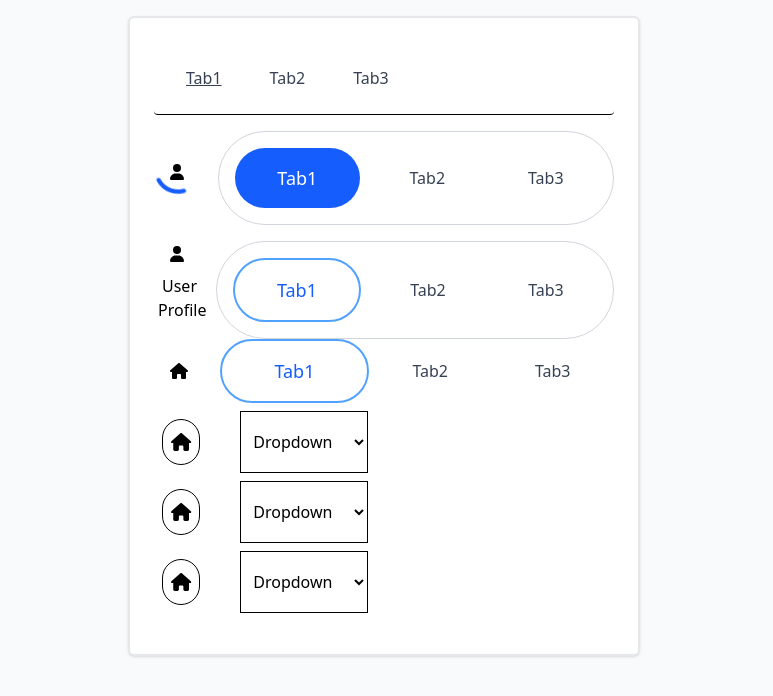
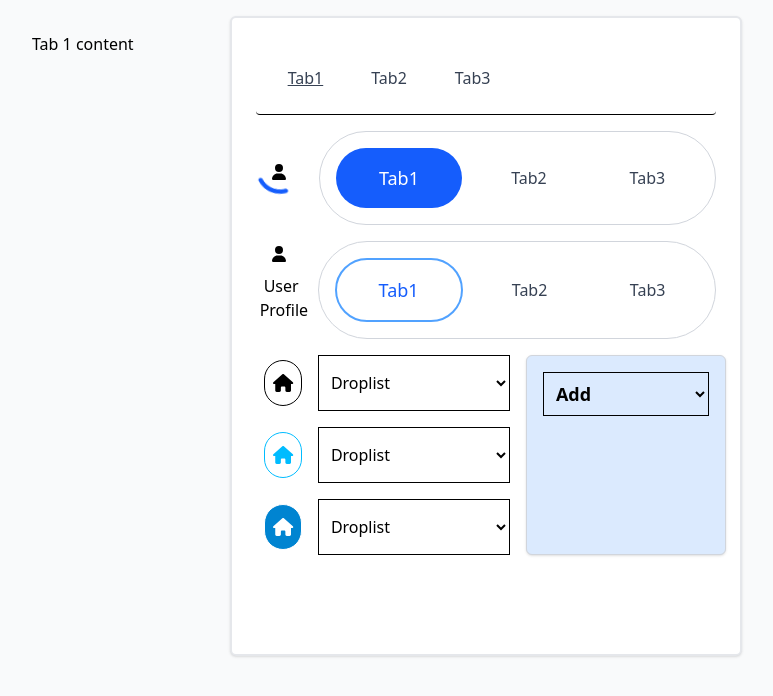
Before and after one commit to JayArch97/madeblu2, a React (Vite) app in the folder Madeblu/madeblu-test/: page / in a window 1280 px wide. Shown: the top 696 px of the page, without its empty margins (80-853 px from the left). Built offline with nearby package versions, Linux system fonts and the light colour scheme.

Commit message:
adding secondary page styling

```diff
--- a/Madeblu/madeblu-test/Components/SecondPage.jsx
+++ b/Madeblu/madeblu-test/Components/SecondPage.jsx
@@ -1,52 +1,43 @@
 import { useState } from "react";
 import { FontAwesomeIcon } from '@fortawesome/react-fontawesome';
-import {faUser, faHome} from '@fortawesome/free-solid-svg-icons'
+import { faUser, faHome } from '@fortawesome/free-solid-svg-icons';
 
 function Tab1() {
-    return <div className="p-4"></div>;
+  return <div className="p-4">Tab 1 content</div>;
 }
 function Tab2() {
-    return <div className="p-4"></div>;
+  return <div className="p-4">Tab 2 content</div>;
 }
-
 function Tab3() {
-    return <div className="p-4"></div>;
+  return <div className="p-4">Tab 3 content</div>;
 }
 
 const sections = [
-    { name: "Tab1", component:   <Tab1 /> },
-    { name: "Tab2", component:   <Tab2 /> },
-    { name: "Tab3", component:   <Tab3 /> },
-
-
-
+  { name: "Tab1", component: <Tab1 /> },
+  { name: "Tab2", component: <Tab2 /> },
+  { name: "Tab3", component: <Tab3 /> },
 ];
 
-export default function SecondPage(){
+export default function SecondPage() {
   const [row1, setRow1] = useState(0);
   const [row2, setRow2] = useState(0);
   const [row3, setRow3] = useState(0);
   const [row4, setRow4] = useState(0);
 
-
   return (
     <div className="container mx-auto">
-
       <div className="flex h-screen">
         <div className="w-20" />
 
         <div className="flex flex-col flex-1">
-
           <div className="flex flex-1 overflow-auto p-4 bg-gray-50">
             {sections[row1].component}
 
-                    <div className="h-[100vh] grid-col-2 grid-rows-2">
-
+            <div className="h-[100vh] grid-cols-2 grid-rows-2">
               <div className="ml-20 w-[40vw] min-w-[300px] h-[80vh] border-2 border-gray-200 bg-white p-6 rounded-md shadow-sm relative">
-                    <p className="absolute top-5 right-0 size-16  "> </p>
+                <p className="absolute top-5 right-0 size-16" />
 
                 <div className="flex space-x-4 p-4 border-b bg-white rounded-sm">
-
                   {sections.map((section, index) => (
                     <button
                       key={index}
@@ -61,26 +52,39 @@ export default function SecondPage(){
                     </button>
                   ))}
                 </div>
+
                 <div className="flex items-center justify-center">
                   <div className="relative h-15 w-14 mr-4">
-                      <p className="z-10 ml-4  mt-5">{<FontAwesomeIcon icon={faUser} />} </p>
+                    <p className="z-10 ml-4 mt-5">
+                      <FontAwesomeIcon icon={faUser} />
+                    </p>
 
-                      <svg aria-hidden="true" class="absolute inset-0 w-full h-full text-white animate-spin dark:white fill-blue-600 z-0 " viewBox="0 0 100 101" fill="none" xmlns="http://www.w3.org/2000/svg">
-                        <path d="M100 50.5908C100 78.2051 77.6142 100.591 50 100.591C22.3858 100.591 0 78.2051 0 50.5908C0 22.9766 22.3858 0.59082 50 0.59082C77.6142 0.59082 100 22.9766 100 50.5908ZM9.08144 50.5908C9.08144 73.1895 27.4013 91.5094 50 91.5094C72.5987 91.5094 90.9186 73.1895 90.9186 50.5908C90.9186 27.9921 72.5987 9.67226 50 9.67226C27.4013 9.67226 9.08144 27.9921 9.08144 50.5908Z" fill="currentColor"/>
-                        <path d="M93.9676 39.0409C96.393 38.4038 97.8624 35.9116 97.0079 33.5539C95.2932 28.8227 92.871 24.3692 89.8167 20.348C85.8452 15.1192 80.8826 10.7238 75.2124 7.41289C69.5422 4.10194 63.2754 1.94025 56.7698 1.05124C51.7666 0.367541 46.6976 0.446843 41.7345 1.27873C39.2613 1.69328 37.813 4.19778 38.4501 6.62326C39.0873 9.04874 41.5694 10.4717 44.0505 10.1071C47.8511 9.54855 51.7191 9.52689 55.5402 10.0491C60.8642 10.7766 65.9928 12.5457 70.6331 15.2552C75.2735 17.9648 79.3347 21.5619 82.5849 25.841C84.9175 28.9121 86.7997 32.2913 88.1811 35.8758C89.083 38.2158 91.5421 39.6781 93.9676 39.0409Z" fill="currentFill"/>
+                    <svg
+                      aria-hidden="true"
+                      className="absolute inset-0 w-full h-full text-white animate-spin dark:white fill-blue-600 z-0"
+                      viewBox="0 0 100 101"
+                      fill="none"
+                      xmlns="http://www.w3.org/2000/svg"
+                    >
+                      <path
+                        d="M100 50.5908C100 78.2051 77.6142 100.591 50 100.591C22.3858 100.591 0 78.2051 0 50.5908C0 22.9766 22.3858 0.59082 50 0.59082C77.6142 0.59082 100 22.9766 100 50.5908ZM9.08144 50.5908C9.08144 73.1895 27.4013 91.5094 50 91.5094C72.5987 91.5094 90.9186 73.1895 90.9186 50.5908C90.9186 27.9921 72.5987 9.67226 50 9.67226C27.4013 9.67226 9.08144 27.9921 9.08144 50.5908Z"
+                        fill="currentColor"
+                      />
+                      <path
+                        d="M93.9676 39.0409C96.393 38.4038 97.8624 35.9116 97.0079 33.5539C95.2932 28.8227 92.871 24.3692 89.8167 20.348C85.8452 15.1192 80.8826 10.7238 75.2124 7.41289C69.5422 4.10194 63.2754 1.94025 56.7698 1.05124C51.7666 0.367541 46.6976 0.446843 41.7345 1.27873C39.2613 1.69328 37.813 4.19778 38.4501 6.62326C39.0873 9.04874 41.5694 10.4717 44.0505 10.1071C47.8511 9.54855 51.7191 9.52689 55.5402 10.0491C60.8642 10.7766 65.9928 12.5457 70.6331 15.2552C75.2735 17.9648 79.3347 21.5619 82.5849 25.841C84.9175 28.9121 86.7997 32.2913 88.1811 35.8758C89.083 38.2158 91.5421 39.6781 93.9676 39.0409Z"
+                        fill="currentFill"
+                      />
                     </svg>
                   </div>
 
                   <div className="flex space-x-4 p-4 bg-white w-full min-width-80 border-gray-300 border-1 rounded-full mt-4">
-
                     {sections.map((section, index) => (
-
                       <button
                         key={index}
                         className={`flex items-center justify-center w-full text-center  ${
                           row2 === index
-                                        ? "bg-blue-600 text-lg text-white rounded-full px-4 py-4 items-center justify-between"
-                                        : "bg-white-200 text-gray-700 "
+                            ? "bg-blue-600 text-lg text-white rounded-full px-4 py-4"
+                            : "bg-white-200 text-gray-700"
                         }`}
                         onClick={() => setRow2(index)}
                       >
@@ -89,21 +93,22 @@ export default function SecondPage(){
                     ))}
                   </div>
                 </div>
+
                 <div className="flex items-center justify-center">
                   <div>
-                      <p className="ml-4  mr-8">{<FontAwesomeIcon icon={faUser} />} </p>
-                      <p className="ml-2 mt-2 ">User</p>
-                      <p className="ml-1 ">Profile</p>
-
+                    <p className="ml-4 mr-8">
+                      <FontAwesomeIcon icon={faUser} />
+                    </p>
+                    <p className="ml-2 mt-2">User</p>
+                    <p className="ml-1">Profile</p>
                   </div>
                   <div className="flex space-x-4 p-4 bg-white w-full border-gray-300 border-1 rounded-full mt-4">
-
                     {sections.map((section, index) => (
                       <button
                         key={index}
                         className={`flex items-center justify-center w-full text-center ${
                           row3 === index
-                                        ? "bg-white text-lg border-blue-400 border-2  text-blue-600 rounded-full px-4 py-4"
+                            ? "bg-white text-lg border-blue-400 border-2 text-blue-600 rounded-full px-4 py-4"
                             : "bg-white-200 text-gray-700"
                         }`}
                         onClick={() => setRow3(index)}
@@ -114,50 +119,38 @@ export default function SecondPage(){
                   </div>
                 </div>
 
-                      <div className="flex items-center justify-center">
-                      <div>
-                      <p className="ml-4  mr-8">{<FontAwesomeIcon icon={faHome} />} </p>
+                {/* DROPDOWNS + SIDE CONTAINER */}
+                <div className="flex gap-4 mt-4">
+                  {/* Dropdowns container */}
+                  <div className="flex flex-col gap-4">
+                    {[0, 1, 2].map((idx) => (
+                      <div className="flex items-center" key={idx}>
+                        <p
+                          className={`text-lg border-1 ml-2 rounded-full px-2 py-2 mr-4 ${
+                            idx === 2
+                              ? "text-white border-white bg-sky-600"
+                              : idx === 1
+                              ? "text-sky-400"
+                              : ""
+                          }`}
+                        >
+                          <FontAwesomeIcon icon={faHome} />
+                        </p>
+                        <select className="border-1 w-[15vw] h-[7vh] px-2 py-2">
+                          <option value="someOption">Droplist</option>
+                          <option value="otherOption">Other option</option>
+                        </select>
+                      </div>
+                    ))}
                   </div>
 
-                        {sections.map((section, index) => (
-                            <button
-                                key={index}
-                                className={`flex items-center justify-center w-full text-center${
-                                    row4 === index
-                                        ? "bg-white  text-lg border-blue-400 border-2  text-blue-600 rounded-full px-4 py-4"
-                                        : "bg-white-200 text-gray-700"
-                                }`}
-                                onClick={() => setRow4(index)}
-                            >
-                                {section.name}
-                            </button>
-                        ))}
-                      </div>
-                      <div className="flex">
-                      <p className="text-lg border-1 ml-2 rounded-full px-2 py-2 mt-4 mb-2 mr-10">{<FontAwesomeIcon icon={faHome} />} </p>
-                       <select className="border-1 mt-2 w-[10vw] px-2 py-2">
-                        <option value="someOption">Dropdown</option>
-                        <option value="otherOption">Other option</option>
+                  {/* Side container */}
+                  <div className="w-[20vw] min-w-[200px] h-[25vh] bg-blue-100 border border-gray-300 rounded-md p-4 shadow-sm">
+                    <select className="text-lg font-semibold mb-2 w-full border-1 px-2 py-2">
+                    <option className="text-gray-700 text-sm">
+                      Add
+                    </option>
                     </select>
-                      <div>
-                      </div>
-                      </div>
-                      <div className="flex">
-                      <p className="text-lg border-1 ml-2 rounded-full px-2 py-2 mt-4 mb-2 mr-10">{<FontAwesomeIcon icon={faHome} />} </p>
-                       <select className="border-1 mt-2 w-[10vw] px-2 py-2">
-                        <option value="someOption">Dropdown</option>
-                        <option value="otherOption">Other option</option>
-                        </select>
-                        <div>
-                      </div>
-                      </div>
-                      <div className="flex">
-                      <p className="text-lg border-1 ml-2 rounded-full px-2 py-2 mt-4 mb-2 mr-10">{<FontAwesomeIcon icon={faHome} />} </p>
-                       <select className="border-1 mt-2 w-[10vw] px-2 py-2">
-                        <option value="someOption">Dropdown</option>
-                        <option value="otherOption">Other option</option>
-                        </select>
-                        <div>
                   </div>
                 </div>
               </div>
@@ -166,6 +159,5 @@ export default function SecondPage(){
         </div>
       </div>
     </div>
-
-    )
+  );
 }
```
Lines whose indentation alone changed are shown as unchanged.
